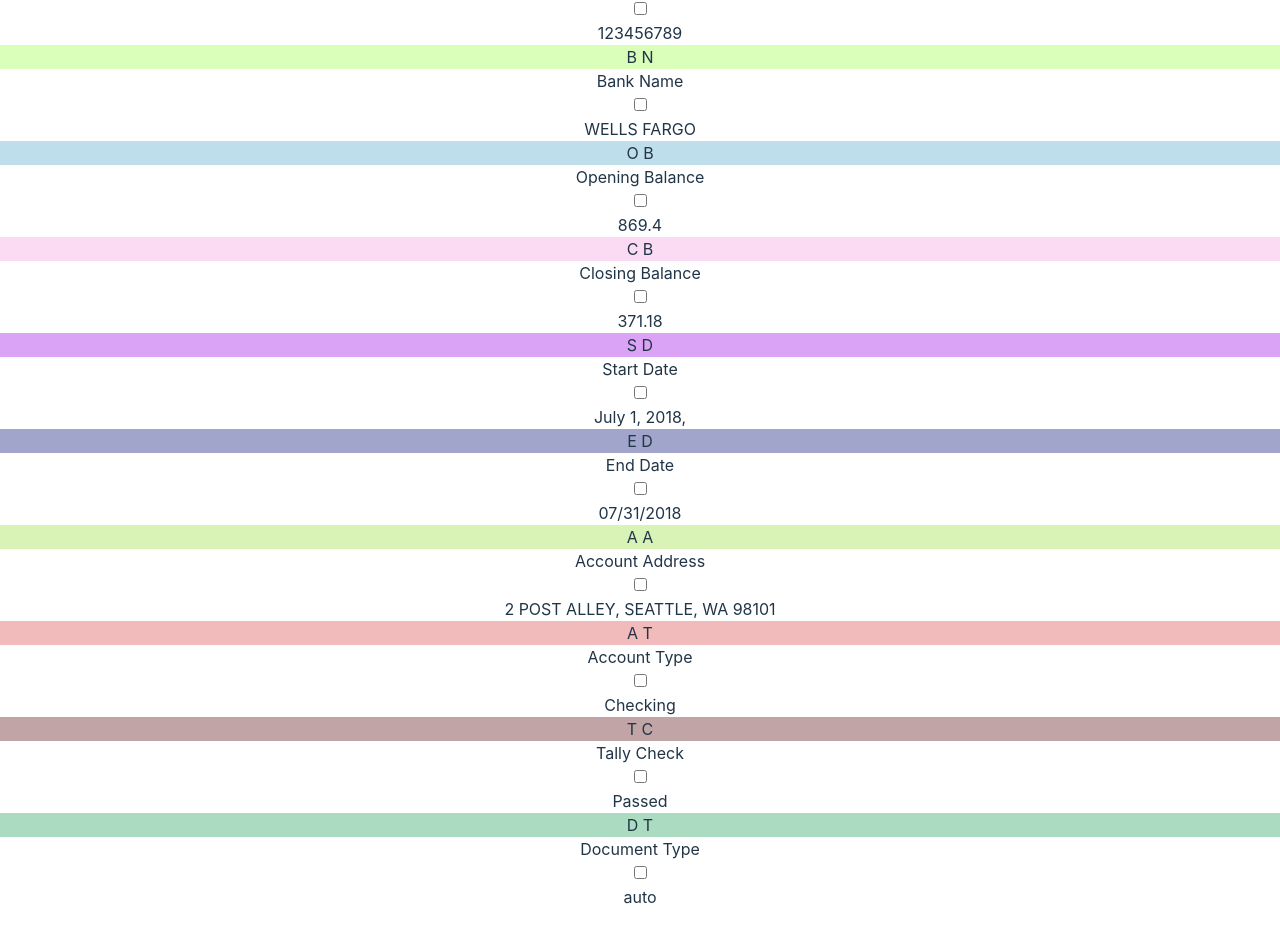
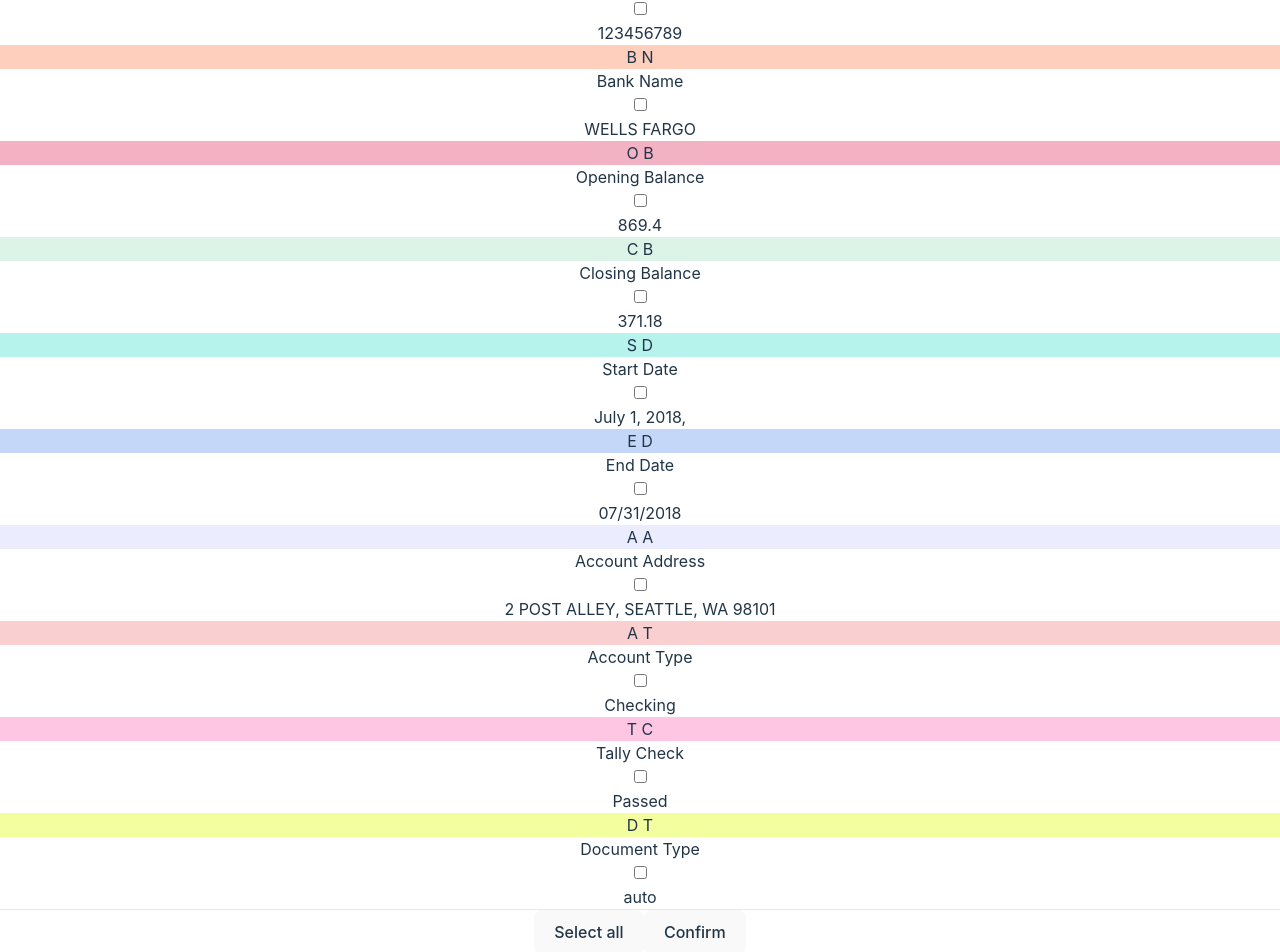
Before and after one commit to logblythe/docsumo, a React (Vite) app: page / in a window 1280 px wide. Shown: the part 1873-2825 px from the top of the page. Before the commit the page ends 2782 px from the top, so only its background shows below. Built offline with nearby package versions, Linux system fonts and the light colour scheme.

Commit message:
feat: handle checkbox

```diff
--- a/src/components/RightBar.tsx
+++ b/src/components/RightBar.tsx
@@ -1,9 +1,40 @@
-import { Tabs, TabsContent, TabsList, TabsTrigger } from "./ui/tabs";
+import { SectionChildren } from "@/types/section";
+import { useState } from "react";
 import Sections from "../assets/json/sections.json";
 import SectionTile from "./SectionTile";
+import { Button } from "./ui/button";
+import { Tabs, TabsContent, TabsList, TabsTrigger } from "./ui/tabs";
+import { COLORS } from "@/consts/colors";
 
 const RightBar = () => {
   const { data } = Sections;
+
+  const [sections, setSections] = useState<SectionChildren[]>(
+    (data.sections[0].children as SectionChildren[]).map((section, index) => {
+      section.color = COLORS[index % 10];
+      return section;
+    })
+  );
+
+  const handleSelectAll = () => {
+    const sectionsCopy = [...sections];
+    sectionsCopy.forEach((section) => {
+      section.isChecked = true;
+    });
+    setSections(sectionsCopy);
+  };
+
+  const handleCheck = (id: number, isChecked: boolean) => {
+    const sectionsCopy = [...sections];
+    const sec = sectionsCopy.find((section) => section.id === id);
+    if (!sec) {
+      return sectionsCopy;
+    }
+    sec.isChecked = isChecked;
+    const index = sectionsCopy.findIndex((section) => section.id === id);
+    sectionsCopy[index] = sec;
+    setSections(sectionsCopy);
+  };
 
   return (
     <div>
@@ -14,15 +45,26 @@ const RightBar = () => {
           <TabsTrigger value="password">Columns Fields</TabsTrigger>
         </TabsList>
         <TabsContent value="account">
-          <ul>
-            {data.sections[0].children.map((section) => {
-              return (
-                <li className="mb-4">
-                  <SectionTile section={section} />
-                </li>
-              );
-            })}
-          </ul>
+          <div className="px-4">
+            <ul className="space-y-2">
+              {sections.map((section) => {
+                return (
+                  <li key={section.id}>
+                    <SectionTile
+                      section={section}
+                      isChecked={section.isChecked ?? false}
+                      onCheck={handleCheck}
+                    />
+                  </li>
+                );
+              })}
+            </ul>
+            <hr className="h-px mt-1 mb-4 bg-gray-200 border-0 dark:bg-gray-700" />
+            <div className="flex flex-row justify-between">
+              <Button onClick={handleSelectAll}>Select all</Button>
+              <Button>Confirm</Button>
+            </div>
+          </div>
         </TabsContent>
         <TabsContent value="password">
           Change your password here. After saving, you'll be logged out.
--- a/src/components/SectionTile.tsx
+++ b/src/components/SectionTile.tsx
@@ -1,9 +1,12 @@
-import { getRandomColor } from "@/lib/generateRandomColor";
 import { SectionChildren } from "@/types/section";
 
-const SectionTile = ({ section }: { section: SectionChildren }) => {
-  const color = getRandomColor();
+type PropType = {
+  section: SectionChildren;
+  isChecked: boolean;
+  onCheck: (id: number, isChecked: boolean) => void;
+};
 
+const SectionTile = ({ section, isChecked, onCheck }: PropType) => {
   if (!section.id_auto_extract_label || !section.content?.value) {
     return null;
   }
@@ -11,7 +14,10 @@ const SectionTile = ({ section }: { section: SectionChildren }) => {
   return (
     <div className="bg-[#273139] flex space-x-4 p-4 rounded">
       <div>
-        <InitialsAvatar title={section.id_auto_extract_label} color={color} />
+        <InitialsAvatar
+          title={section.id_auto_extract_label}
+          color={section.color ?? "#ffffff"}
+        />
       </div>
       <div className="flex-1 space-y-4">
         <div className="flex flex-row align-baseline">
@@ -21,10 +27,14 @@ const SectionTile = ({ section }: { section: SectionChildren }) => {
           <input
             type="checkbox"
             className="w-6 h-6 text-blue-600 bg-gray-100 border-gray-300 "
+            onChange={(event) => onCheck(section.id, event.target.checked)}
+            checked={isChecked}
           />
         </div>
         <div className="flex flex-col items-start">
-          <p className="font-medium"> {section.content?.value ?? "N/A"}</p>
+          <p className="font-medium text-left text-sm">
+            {section.content?.value ?? "N/A"}
+          </p>
         </div>
       </div>
     </div>
--- /dev/null
+++ b/src/components/ui/button.tsx
@@ -0,0 +1,11 @@
+import React from "react";
+
+type PropType = React.PropsWithChildren &
+  React.HTMLAttributes<HTMLButtonElement>;
+export const Button = ({ children, ...props }: PropType) => {
+  return (
+    <button className="bg-[#273139]" {...props}>
+      {children}
+    </button>
+  );
+};
--- /dev/null
+++ b/src/consts/colors.ts
@@ -0,0 +1,12 @@
+export const COLORS = [
+  "#DFFF00",
+  "#FFBF00",
+  "#FF7F50",
+  "#DE3163",
+  "#9FE2BF",
+  "#40E0D0",
+  "#6495ED",
+  "#CCCCFF",
+  "#F08080",
+  "#FF69B4",
+];
--- a/src/lib/generateRandomColor.ts
+++ /dev/null
@@ -1,16 +0,0 @@
-export function getRandomColor(): string {
-  // Generate random values for red, green, and blue components
-  const r = Math.floor(Math.random() * 256); // Random number between 0 and 255
-  const g = Math.floor(Math.random() * 256);
-  const b = Math.floor(Math.random() * 256);
-
-  // Convert RGB to hexadecimal format
-  const hexR = r.toString(16).padStart(2, "0"); // Convert to hexadecimal and ensure at least two digits
-  const hexG = g.toString(16).padStart(2, "0");
-  const hexB = b.toString(16).padStart(2, "0");
-
-  // Concatenate the components to form the color code
-  const color = `#${hexR}${hexG}${hexB}`;
-
-  return color;
-}
--- a/src/types/section.ts
+++ b/src/types/section.ts
@@ -43,6 +43,8 @@ export interface SectionChildren {
   drop_down_type?: string;
   children?: Child[][][];
   row_count?: number;
+  isChecked?: boolean;
+  color?: string;
 }
 
 export interface Child {
@@ -67,6 +69,7 @@ export interface Child {
   sub_p_type: string;
   time_spent: number;
   type: string;
+  color?: string;
 }
 
 export interface Content2 {
```
